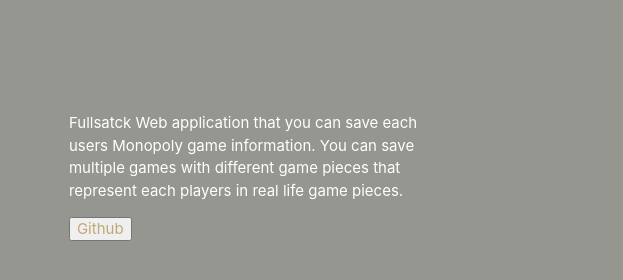
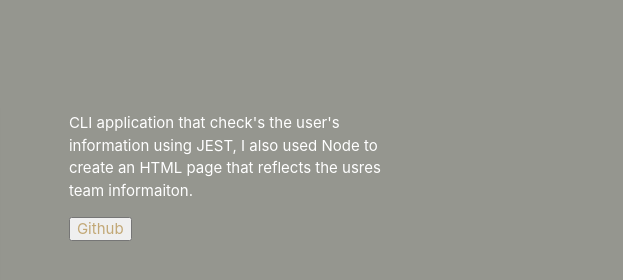
Before and after one commit to AndresF97/AndresF97.github.io, a plain HTML site: page public/index.html in a window 1280 px wide. Shown: the part 2243-2523 px from the top of the page, 657-1280 px from the left. Drawn offline with nearby package versions, Linux system fonts and the light colour scheme; no server answers.

Commit message:
Changed the index file

```diff
--- a/public/index.html
+++ b/public/index.html
@@ -125,7 +125,7 @@
                   <img class="frame card-panel hoverable" style="overflow:hidden;float: left;"src="assets/img/JestApp.gif">
                 </div>
                 <div class="col s5 offset-s1" style="margin-top: 80px;">
-                  <p class="projectText">Fullsatck Web application that you can save each users Monopoly game information. You can save multiple games with different game pieces that represent each players in real life game pieces.</p>
+                  <p class="projectText">CLI application that check's the user's information using JEST, I also used Node to create an HTML page that reflects the usres team informaiton.</p>
                   <button><a href="https://github.com/AndresF97/Team-Auto-Port"target="_blank">Github</a></button>
                   </div>
                 </div>
```
